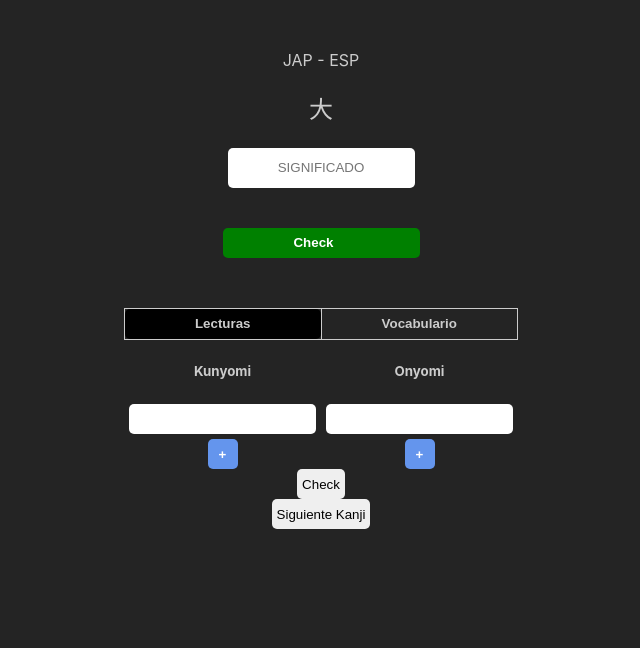
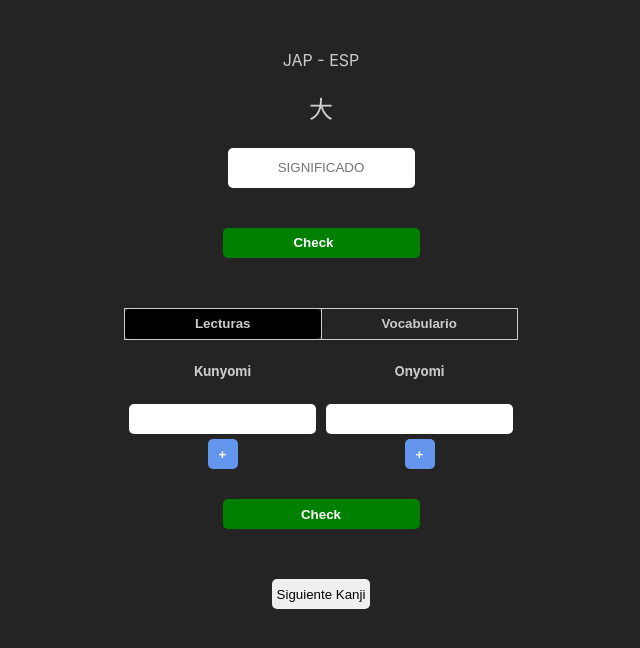
Before and after one commit to ATalaveraDev/learn-kanji, a React (Vite) app: page / in a window 1280 px wide. Shown: the top 648 px of the page, without its empty margins (319-959 px from the left). Built offline with nearby package versions, Linux system fonts and the light colour scheme.

Commit message:
Readings styles

```diff
--- a/src/App.css
+++ b/src/App.css
@@ -8,6 +8,7 @@
 
 .readings-container {
   display: flex;
+  margin-bottom: 30px;
 }
 
 .readings-container div:not(div:last-child) {
--- a/src/components/Readings/Readings.tsx
+++ b/src/components/Readings/Readings.tsx
@@ -4,12 +4,12 @@ import InputsList from '../UI/InputsList';
 const Readings = () => {
   return (
     <>
-      <div className="readings-container">
+      <div className="readings-container row">
         <InputsList title="Kunyomi" />
         <InputsList title="Onyomi" />
       </div>
-      <div>
-        <button type="button">Check</button>
+      <div className="row">
+        <button className="bnt-check half" type="button">Check</button>
       </div>
     </>
   );
--- a/src/components/UI/InputsList.css
+++ b/src/components/UI/InputsList.css
@@ -8,5 +8,5 @@
   background-color: cornflowerblue;
   color: #FFF;
   font-weight: 600;
-  width: 30px
+  width: 30px;
 }
--- a/src/index.css
+++ b/src/index.css
@@ -43,7 +43,7 @@ button {
 
 /* Layout */
 .row {
-  height: 10vh;
+  min-height: 10vh;
 }
 
 /* Helpers */
```
